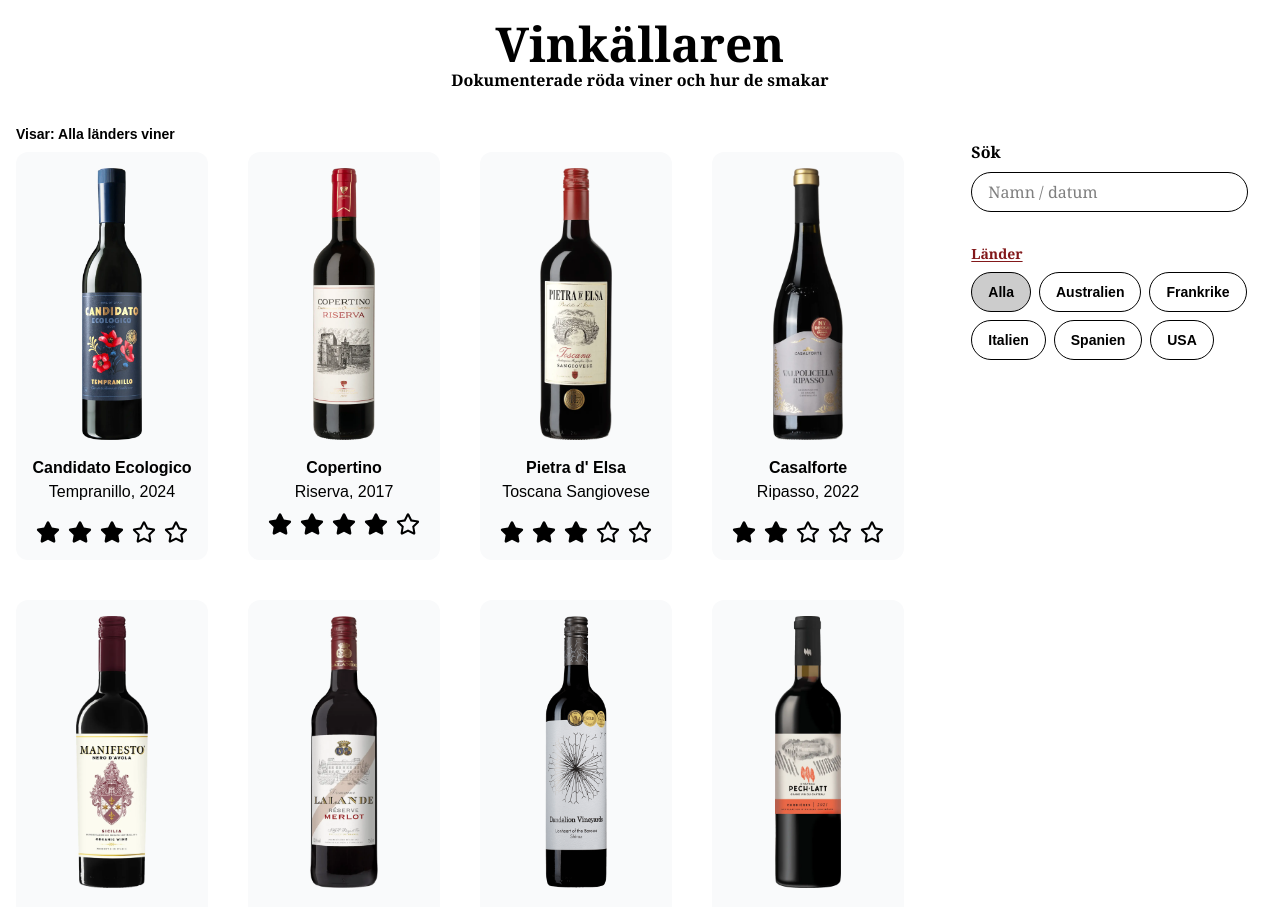
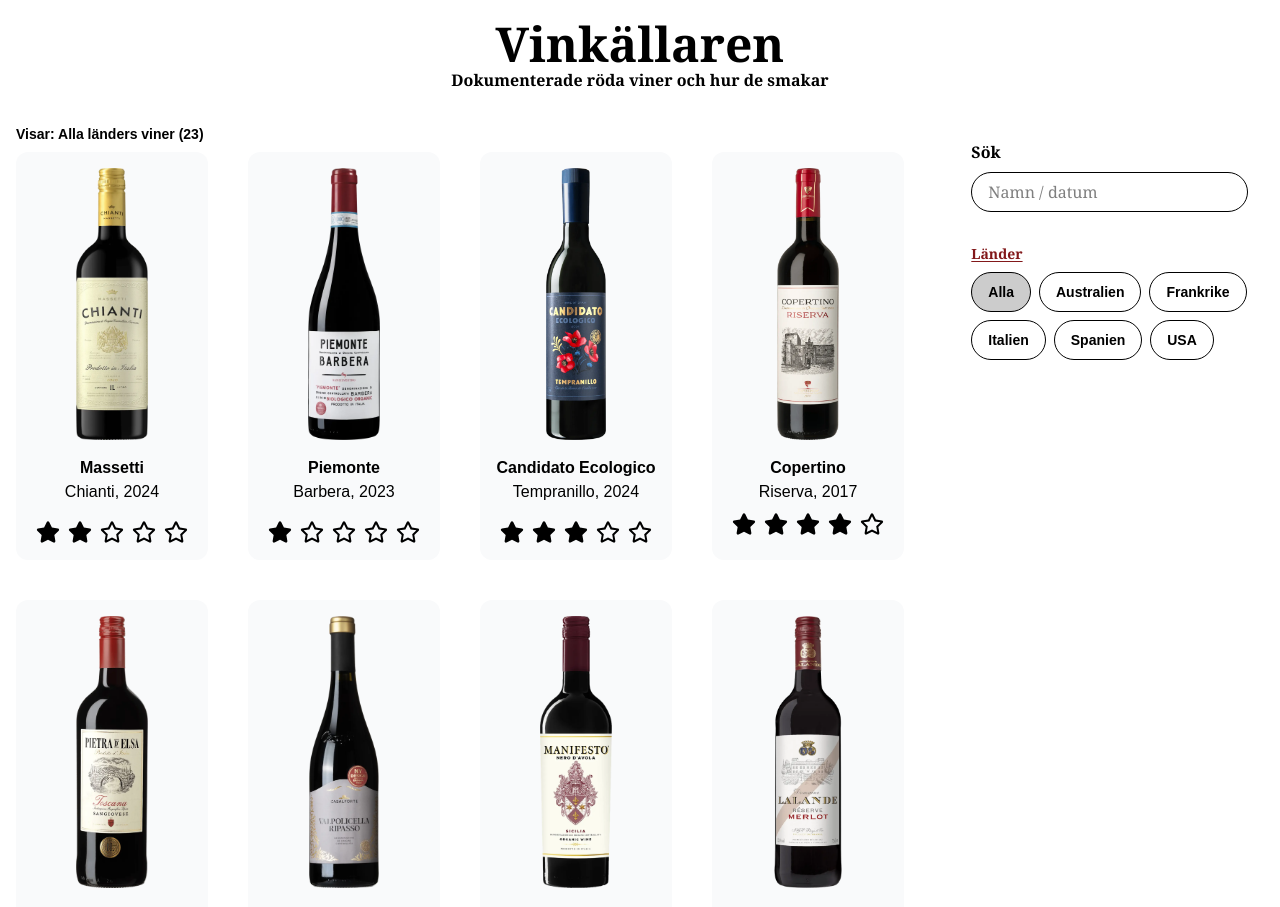
Before and after one commit to saraohman97/vindata, a Next.js app: page / in a window 1280 px wide. Shown: the part 820-1727 px from the top of the page. Built offline with nearby package versions, Linux system fonts and the light colour scheme.

Commit message:
Data and noCards-file.

```diff
--- a/components/filteredData.tsx
+++ b/components/filteredData.tsx
@@ -4,6 +4,7 @@
 import { wines } from "@/data";
 import Image from "next/image";
 import StarsRating from "./stars";
+import NoCards from "./noCards";
 
 const FilteredData = () => {
   const [cards, setCards] = useState(wines);
@@ -32,7 +33,7 @@
     <div className="flex max-md:flex-col-reverse gap-10 items-start">
       <section className="w-full">
         <div className="font-bold text-sm mb-2">
-          Visar: {currentCard === "Alla" ? "Alla länder" : currentCard}s viner
+          Visar: {currentCard === "Alla" ? "Alla länder" : currentCard}s viner ({cards.length})
         </div>
         <div className="flex flex-wrap max-md:grid grid-cols-2 gap-4 md:gap-10">
           {cards.length ? (
@@ -56,7 +57,7 @@
               ))}
             </>
           ) : (
-            "Inga inlägg"
+            <NoCards />
           )}
         </div>
       </section>
--- /dev/null
+++ b/components/noCards.tsx
@@ -0,0 +1,11 @@
+import { TfiFaceSad } from "react-icons/tfi";
+
+const NoCards = () => {
+    return (
+        <div className="w-full h-80 flex items-center justify-center gap-3 text-3xl font-serif bg-gray-50 rounded-3xl">
+            Inga inlägg <TfiFaceSad size={40} />
+        </div>
+     );
+}
+
+export default NoCards;
--- a/data.ts
+++ b/data.ts
@@ -11,6 +11,30 @@
     //     review: 1,
     //     createdAt: "20 september 2025"
     // },
+    {
+        id: 23,
+        label: "Chianti, 2024",
+        brand: "Massetti",
+        color: "Rött",
+        flavor: "Kryddigt & Mustigt",
+        country: "Italien",
+        price: 109,
+        grape: "-",
+        review: 2,
+        createdAt: "28 november 2025"
+    },
+    {
+        id: 22,
+        label: "Barbera, 2023",
+        brand: "Piemonte",
+        color: "Rött",
+        flavor: "Fruktigt & Smakrikt",
+        country: "Italien",
+        price: 129,
+        grape: "Barbera",
+        review: 1,
+        createdAt: "28 november 2025"
+    },
     {
         id: 21,
         label: "Tempranillo, 2024",
```
Also changed, not shown: public/22.webp (added), public/23.webp (added).
